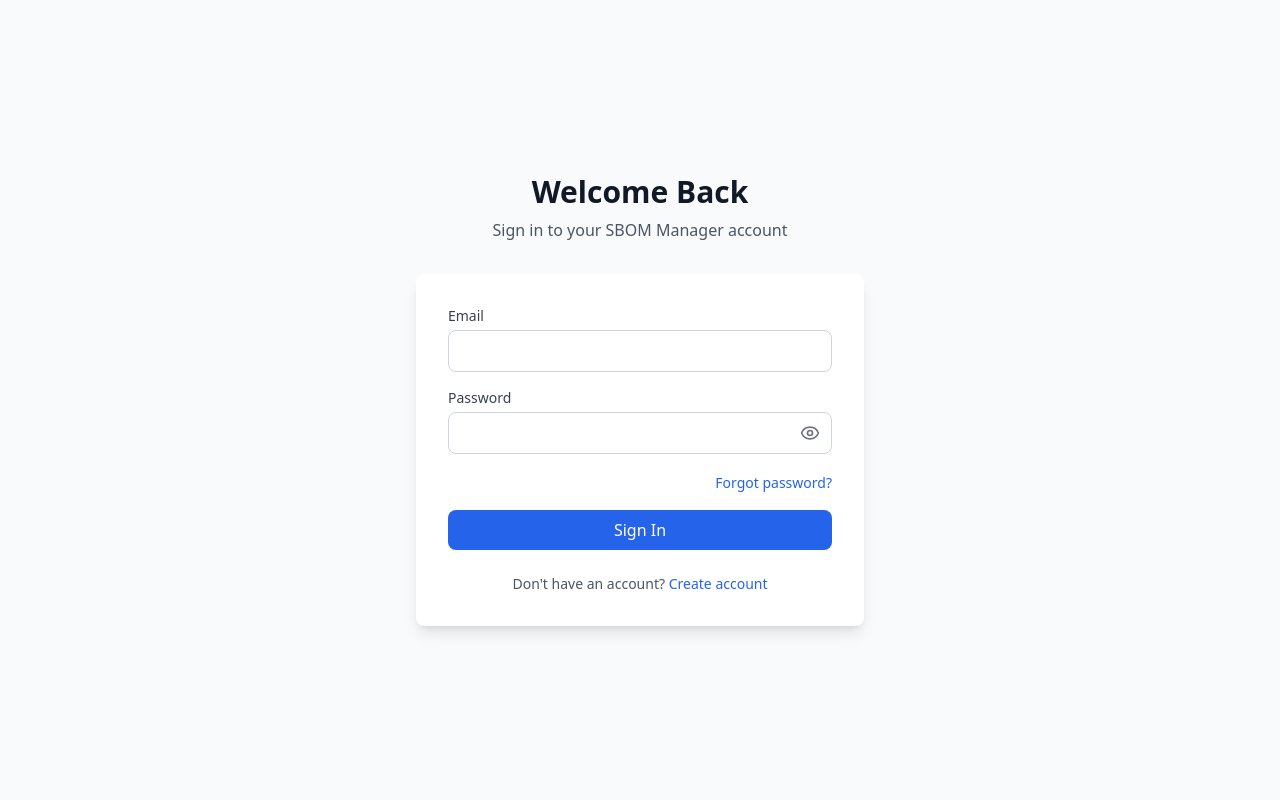
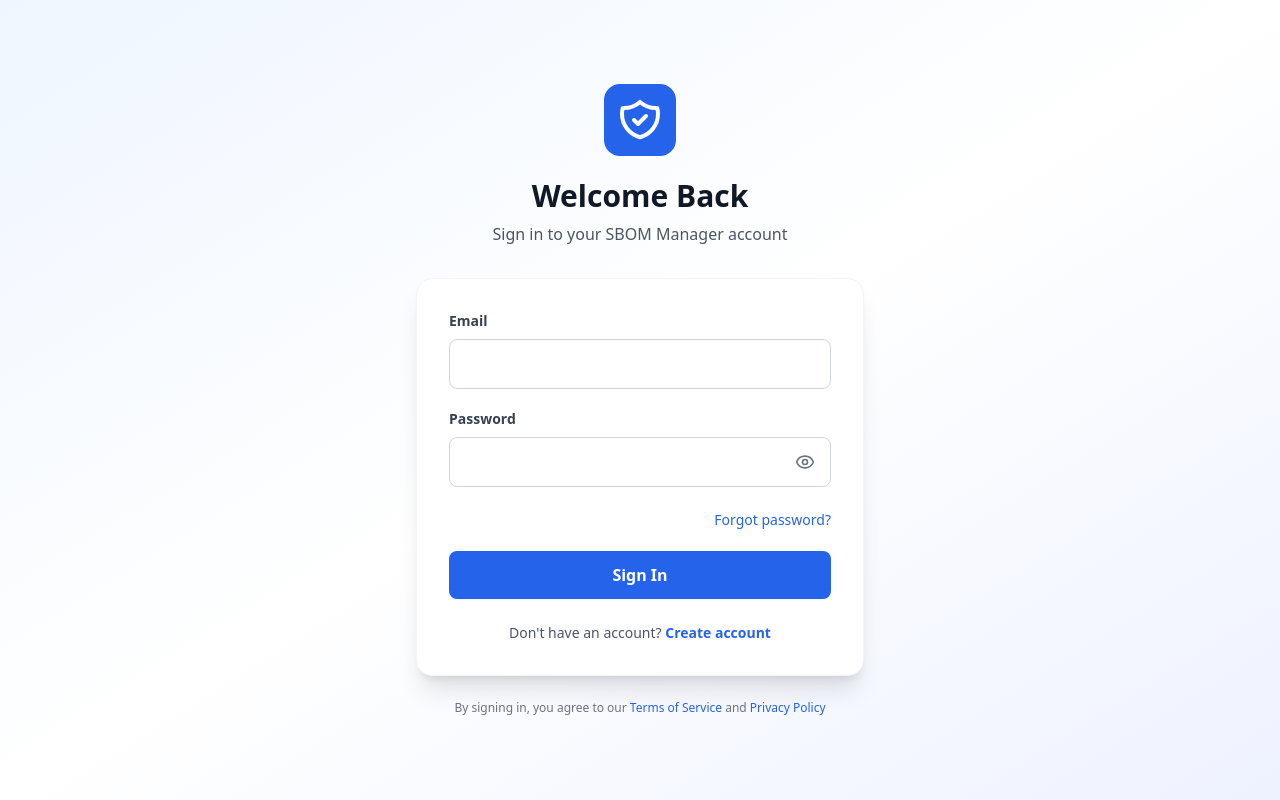
Before and after one commit to Satwik-Dev/SENG701_CapStone_Project, a React app in the folder project/frontend/: page /login in a window 1280 px wide. Built offline with nearby package versions, Linux system fonts and the light colour scheme; no server answers; the HTML template or start-up script is replaced by a standard one.

Commit message:
incorrect credentials login bug fixes

```diff
--- a/project/frontend/src/components/common/Button.tsx
+++ b/project/frontend/src/components/common/Button.tsx
@@ -15,12 +15,12 @@ export const Button: React.FC<ButtonProps> = ({
   disabled,
   ...props
 }) => {
-  const baseStyles = 'px-4 py-2 rounded-lg font-medium focus:outline-none focus:ring-2 focus:ring-offset-2 transition-colors disabled:opacity-50 disabled:cursor-not-allowed flex items-center justify-center gap-2';
+  const baseStyles = 'px-6 py-3 rounded-lg font-semibold focus:outline-none focus:ring-2 focus:ring-offset-2 transition-all duration-200 disabled:opacity-50 disabled:cursor-not-allowed flex items-center justify-center gap-2 shadow-sm';
 
   const variants = {
-    primary: 'bg-primary-600 text-white hover:bg-primary-700 focus:ring-primary-500',
-    secondary: 'bg-gray-200 text-gray-900 hover:bg-gray-300 focus:ring-gray-400',
-    danger: 'bg-red-600 text-white hover:bg-red-700 focus:ring-red-500',
+    primary: 'bg-primary-600 text-white hover:bg-primary-700 focus:ring-primary-500 active:bg-primary-800 shadow-md hover:shadow-lg',
+    secondary: 'bg-gray-200 text-gray-900 hover:bg-gray-300 focus:ring-gray-400 active:bg-gray-400',
+    danger: 'bg-red-600 text-white hover:bg-red-700 focus:ring-red-500 active:bg-red-800 shadow-md hover:shadow-lg',
   };
 
   return (
@@ -29,7 +29,7 @@ export const Button: React.FC<ButtonProps> = ({
       disabled={disabled || isLoading}
       {...props}
     >
-      {isLoading && <Loader2 className="w-4 h-4 animate-spin" />}
+      {isLoading && <Loader2 className="w-5 h-5 animate-spin" />}
       {children}
     </button>
   );
--- a/project/frontend/src/components/common/Input.tsx
+++ b/project/frontend/src/components/common/Input.tsx
@@ -11,7 +11,7 @@ export const Input = forwardRef<HTMLInputElement, InputProps>(
     return (
       <div className="w-full">
         {label && (
-          <label className="block text-sm font-medium text-gray-700 mb-1">
+          <label className="block text-sm font-semibold text-gray-700 mb-2">
             {label}
           </label>
         )}
@@ -19,10 +19,11 @@ export const Input = forwardRef<HTMLInputElement, InputProps>(
         <input
           ref={ref}
           className={`
-            w-full px-4 py-2 border rounded-lg focus:outline-none focus:ring-2 transition-colors
+            w-full px-4 py-3 border rounded-lg focus:outline-none focus:ring-2 transition-all
+            placeholder:text-gray-400
             ${error
-              ? 'border-red-500 focus:ring-red-500 focus:border-red-500'
-              : 'border-gray-300 focus:ring-primary-500 focus:border-transparent'
+              ? 'border-red-300 focus:ring-red-500 focus:border-red-500 bg-red-50'
+              : 'border-gray-300 focus:ring-primary-500 focus:border-primary-500 bg-white hover:border-gray-400'
             }
             ${className}
           `}
@@ -30,11 +31,16 @@ export const Input = forwardRef<HTMLInputElement, InputProps>(
         />
 
         {error && (
-          <p className="mt-1 text-sm text-red-600">{error}</p>
+          <p className="mt-2 text-sm text-red-600 flex items-center">
+            <svg className="w-4 h-4 mr-1" fill="currentColor" viewBox="0 0 20 20">
+              <path fillRule="evenodd" d="M18 10a8 8 0 11-16 0 8 8 0 0116 0zm-7 4a1 1 0 11-2 0 1 1 0 012 0zm-1-9a1 1 0 00-1 1v4a1 1 0 102 0V6a1 1 0 00-1-1z" clipRule="evenodd" />
+            </svg>
+            {error}
+          </p>
         )}
 
         {helperText && !error && (
-          <p className="mt-1 text-sm text-gray-500">{helperText}</p>
+          <p className="mt-2 text-sm text-gray-500">{helperText}</p>
         )}
       </div>
     );
--- a/project/frontend/src/components/common/PasswordInput.tsx
+++ b/project/frontend/src/components/common/PasswordInput.tsx
@@ -14,7 +14,7 @@ export const PasswordInput = forwardRef<HTMLInputElement, PasswordInputProps>(
     return (
       <div className="w-full">
         {label && (
-          <label className="block text-sm font-medium text-gray-700 mb-1">
+          <label className="block text-sm font-semibold text-gray-700 mb-2">
             {label}
           </label>
         )}
@@ -24,10 +24,11 @@ export const PasswordInput = forwardRef<HTMLInputElement, PasswordInputProps>(
             ref={ref}
             type={showPassword ? 'text' : 'password'}
             className={`
-              w-full px-4 py-2 pr-10 border rounded-lg focus:outline-none focus:ring-2 transition-colors
+              w-full px-4 py-3 pr-12 border rounded-lg focus:outline-none focus:ring-2 transition-all
+              placeholder:text-gray-400
               ${error
-                ? 'border-red-500 focus:ring-red-500 focus:border-red-500'
-                : 'border-gray-300 focus:ring-primary-500 focus:border-transparent'
+                ? 'border-red-300 focus:ring-red-500 focus:border-red-500 bg-red-50'
+                : 'border-gray-300 focus:ring-primary-500 focus:border-primary-500 bg-white hover:border-gray-400'
               }
               ${className}
             `}
@@ -37,7 +38,7 @@ export const PasswordInput = forwardRef<HTMLInputElement, PasswordInputProps>(
           <button
             type="button"
             onClick={() => setShowPassword(!showPassword)}
-            className="absolute right-3 top-1/2 -translate-y-1/2 text-gray-500 hover:text-gray-700 focus:outline-none"
+            className="absolute right-3 top-1/2 -translate-y-1/2 text-gray-500 hover:text-gray-700 focus:outline-none transition-colors p-1"
             tabIndex={-1}
           >
             {showPassword ? (
@@ -49,11 +50,16 @@ export const PasswordInput = forwardRef<HTMLInputElement, PasswordInputProps>(
         </div>
 
         {error && (
-          <p className="mt-1 text-sm text-red-600">{error}</p>
+          <p className="mt-2 text-sm text-red-600 flex items-center">
+            <svg className="w-4 h-4 mr-1" fill="currentColor" viewBox="0 0 20 20">
+              <path fillRule="evenodd" d="M18 10a8 8 0 11-16 0 8 8 0 0116 0zm-7 4a1 1 0 11-2 0 1 1 0 012 0zm-1-9a1 1 0 00-1 1v4a1 1 0 102 0V6a1 1 0 00-1-1z" clipRule="evenodd" />
+            </svg>
+            {error}
+          </p>
         )}
 
         {helperText && !error && (
-          <p className="mt-1 text-sm text-gray-500">{helperText}</p>
+          <p className="mt-2 text-sm text-gray-500">{helperText}</p>
         )}
       </div>
     );
--- a/project/frontend/src/hooks/useAuth.ts
+++ b/project/frontend/src/hooks/useAuth.ts
@@ -32,14 +32,23 @@ export const useAuth = () => {
 
     try {
       const response = await authService.login(credentials);
+
+      // Set auth state
       setAuth(response);
-      toast.success('Login successful!');
+
+      // Show success toast
+      toast.success('Welcome back!');
+
+      // Return response
       return response;
+
     } catch (err: any) {
-      const errorMessage = err.response?.data?.detail || 'Login failed';
+      // Extract error message
+      const errorMessage = err.response?.data?.detail || 'Invalid email or password';
+
       setError(errorMessage);
-      toast.error(errorMessage);
       throw err;
+
     } finally {
       setLoading(false);
     }
--- a/project/frontend/src/pages/LoginPage.tsx
+++ b/project/frontend/src/pages/LoginPage.tsx
@@ -4,6 +4,7 @@ import { useAuth } from '../hooks/useAuth';
 import { Input } from '../components/common/Input';
 import { PasswordInput } from '../components/common/PasswordInput';
 import { Button } from '../components/common/Button';
+import { AlertCircle } from 'lucide-react';
 
 export const LoginPage: React.FC = () => {
   const navigate = useNavigate();
@@ -17,7 +18,6 @@ export const LoginPage: React.FC = () => {
                   searchParams.get('recovery_token');
 
     if (token) {
-      console.log('Reset token detected, redirecting...');
       navigate(`/reset-password?token=${token}`, { replace: true });
     }
   }, [searchParams, navigate]);
@@ -33,14 +33,12 @@ export const LoginPage: React.FC = () => {
   const validateForm = () => {
     const newErrors: Record<string, string> = {};
 
-    // Email validation
     if (!formData.email) {
       newErrors.email = 'Email is required';
     } else if (!/\S+@\S+\.\S+/.test(formData.email)) {
       newErrors.email = 'Email is invalid';
     }
 
-    // Password validation
     if (!formData.password) {
       newErrors.password = 'Password is required';
     }
@@ -52,25 +50,38 @@ export const LoginPage: React.FC = () => {
   const handleSubmit = async (e: React.FormEvent) => {
     e.preventDefault();
 
-    // Clear previous API error
+    // Clear previous API errors
     setApiError('');
+    setErrors({});
 
-    if (!validateForm()) return;
+    // Validate form
+    if (!validateForm()) {
+      return;
+    }
 
     try {
+      // Attempt login
       await login({
         email: formData.email,
         password: formData.password,
       });
 
-      // Only redirect on successful login
+      // If successful, navigate to dashboard
       navigate('/dashboard');
+
     } catch (error: any) {
-      // Error is already handled by useAuth hook with toast
-      const errorMsg = error.response?.data?.detail || 'Invalid email or password. Please try again.';
+      // Login failed - extract error message
+      let errorMsg = 'Invalid email or password. Please try again.';
+
+      if (error.response?.data?.detail) {
+        errorMsg = error.response.data.detail;
+      }
+
+      // Set error message
       setApiError(errorMsg);
-      console.error('Login failed:', error);
-      return; // Stop here, don't navigate
+
+      // Clear only the password field, keep email
+      setFormData(prev => ({ ...prev, password: '' }));
     }
   };
 
@@ -78,22 +89,27 @@ export const LoginPage: React.FC = () => {
     const { name, value } = e.target;
     setFormData(prev => ({ ...prev, [name]: value }));
 
-    // Clear errors when user starts typing
+    // Clear field-specific errors when user starts typing
     if (errors[name]) {
       setErrors(prev => ({ ...prev, [name]: '' }));
     }
 
-    // Clear API error
+    // Clear API error when user starts typing
     if (apiError) {
       setApiError('');
     }
   };
 
   return (
-    <div className="min-h-screen bg-gray-50 flex items-center justify-center p-4">
+    <div className="min-h-screen bg-gradient-to-br from-blue-50 via-white to-indigo-50 flex items-center justify-center p-4">
       <div className="max-w-md w-full">
         {/* Header */}
         <div className="text-center mb-8">
+          <div className="inline-block p-3 bg-primary-600 rounded-2xl mb-4">
+            <svg className="w-12 h-12 text-white" fill="none" stroke="currentColor" viewBox="0 0 24 24">
+              <path strokeLinecap="round" strokeLinejoin="round" strokeWidth={2} d="M9 12l2 2 4-4m5.618-4.016A11.955 11.955 0 0112 2.944a11.955 11.955 0 01-8.618 3.04A12.02 12.02 0 003 9c0 5.591 3.824 10.29 9 11.622 5.176-1.332 9-6.03 9-11.622 0-1.042-.133-2.052-.382-3.016z" />
+            </svg>
+          </div>
           <h1 className="text-3xl font-bold text-gray-900 mb-2">
             Welcome Back
           </h1>
@@ -103,12 +119,18 @@ export const LoginPage: React.FC = () => {
         </div>
 
         {/* Form Card */}
-        <div className="bg-white rounded-lg shadow-lg p-8">
-          <form onSubmit={handleSubmit} className="space-y-4">
+        <div className="bg-white rounded-2xl shadow-xl p-8 border border-gray-100">
+          <form onSubmit={handleSubmit} className="space-y-5">
             {/* API Error Display */}
             {apiError && (
-              <div className="bg-red-50 border border-red-200 text-red-800 px-4 py-3 rounded-lg">
-                <p className="text-sm font-medium">{apiError}</p>
+              <div className="bg-red-50 border-l-4 border-red-500 p-4 rounded-r-lg" role="alert">
+                <div className="flex items-start">
+                  <AlertCircle className="w-5 h-5 text-red-500 mr-3 mt-0.5 flex-shrink-0" />
+                  <div>
+                    <p className="font-semibold text-sm text-red-800">Login Failed</p>
+                    <p className="text-sm text-red-700 mt-1">{apiError}</p>
+                  </div>
+                </div>
               </div>
             )}
 
@@ -139,7 +161,7 @@ export const LoginPage: React.FC = () => {
             <div className="text-right">
               <Link
                 to="/forgot-password"
-                className="text-sm text-primary-600 hover:text-primary-700"
+                className="text-sm text-primary-600 hover:text-primary-700 hover:underline font-medium transition-colors"
               >
                 Forgot password?
               </Link>
@@ -150,9 +172,10 @@ export const LoginPage: React.FC = () => {
               type="submit"
               variant="primary"
               isLoading={isLoading}
+              disabled={isLoading}
               className="w-full"
             >
-              Sign In
+              {isLoading ? 'Signing in...' : 'Sign In'}
             </Button>
           </form>
 
@@ -162,13 +185,21 @@ export const LoginPage: React.FC = () => {
               Don't have an account?{' '}
               <Link
                 to="/register"
-                className="text-primary-600 hover:text-primary-700 font-medium"
+                className="text-primary-600 hover:text-primary-700 font-semibold hover:underline transition-colors"
               >
                 Create account
               </Link>
             </p>
           </div>
         </div>
+
+        {/* Footer */}
+        <p className="text-center text-xs text-gray-500 mt-6">
+          By signing in, you agree to our{' '}
+          <a href="#" className="text-primary-600 hover:underline">Terms of Service</a>
+          {' '}and{' '}
+          <a href="#" className="text-primary-600 hover:underline">Privacy Policy</a>
+        </p>
       </div>
     </div>
   );
--- a/project/frontend/src/pages/ResetPasswordPage.tsx
+++ b/project/frontend/src/pages/ResetPasswordPage.tsx
@@ -237,7 +237,6 @@ export const ResetPasswordPage: React.FC = () => {
               value={formData.email}
               onChange={handleChange}
               error={errors.email}
-              placeholder="you@example.com"
               helperText="Enter the email you used to request password reset"
               required
             />
@@ -311,7 +310,6 @@ export const ResetPasswordPage: React.FC = () => {
               value={formData.password}
               onChange={handleChange}
               error={errors.password}
-              placeholder="Enter your new password"
               required
             />
 
@@ -354,7 +352,6 @@ export const ResetPasswordPage: React.FC = () => {
               value={formData.confirmPassword}
               onChange={handleChange}
               error={errors.confirmPassword}
-              placeholder="Re-enter your new password"
               required
             />
 
--- a/project/frontend/src/services/api.ts
+++ b/project/frontend/src/services/api.ts
@@ -10,6 +10,7 @@ export const api = axios.create({
   headers: {
     'Content-Type': 'application/json',
   },
+  timeout: 10000,
 });
 
 // Request interceptor - add auth token
@@ -34,8 +35,13 @@ api.interceptors.response.use(
   async (error: AxiosError) => {
     const originalRequest = error.config as InternalAxiosRequestConfig & { _retry?: boolean };
 
-    // If 401 and haven't retried yet, try to refresh token
-    if (error.response?.status === 401 && !originalRequest._retry) {
+    // Check if it's an auth endpoint (don't retry for login/register)
+    const isAuthEndpoint = originalRequest?.url?.includes('/auth/login') ||
+                          originalRequest?.url?.includes('/auth/register') ||
+                          originalRequest?.url?.includes('/auth/refresh');
+
+    // If 401 and not an auth endpoint, try to refresh token
+    if (error.response?.status === 401 && !originalRequest._retry && !isAuthEndpoint) {
       originalRequest._retry = true;
 
       try {
--- a/project/frontend/src/services/authService.ts
+++ b/project/frontend/src/services/authService.ts
@@ -1,4 +1,3 @@
-
 import api from './api';
 import type { AuthResponse, LoginCredentials, RegisterData, User } from '../types/auth';
 
@@ -37,8 +36,8 @@ export const authService = {
     return response.data;
   },
 
-  // Logout (client-side only for now)
+  // Logout
   logout(): void {
-    // Clear any additional client-side data if needed
+    // Clear any client-side data if needed
   },
 };
```
